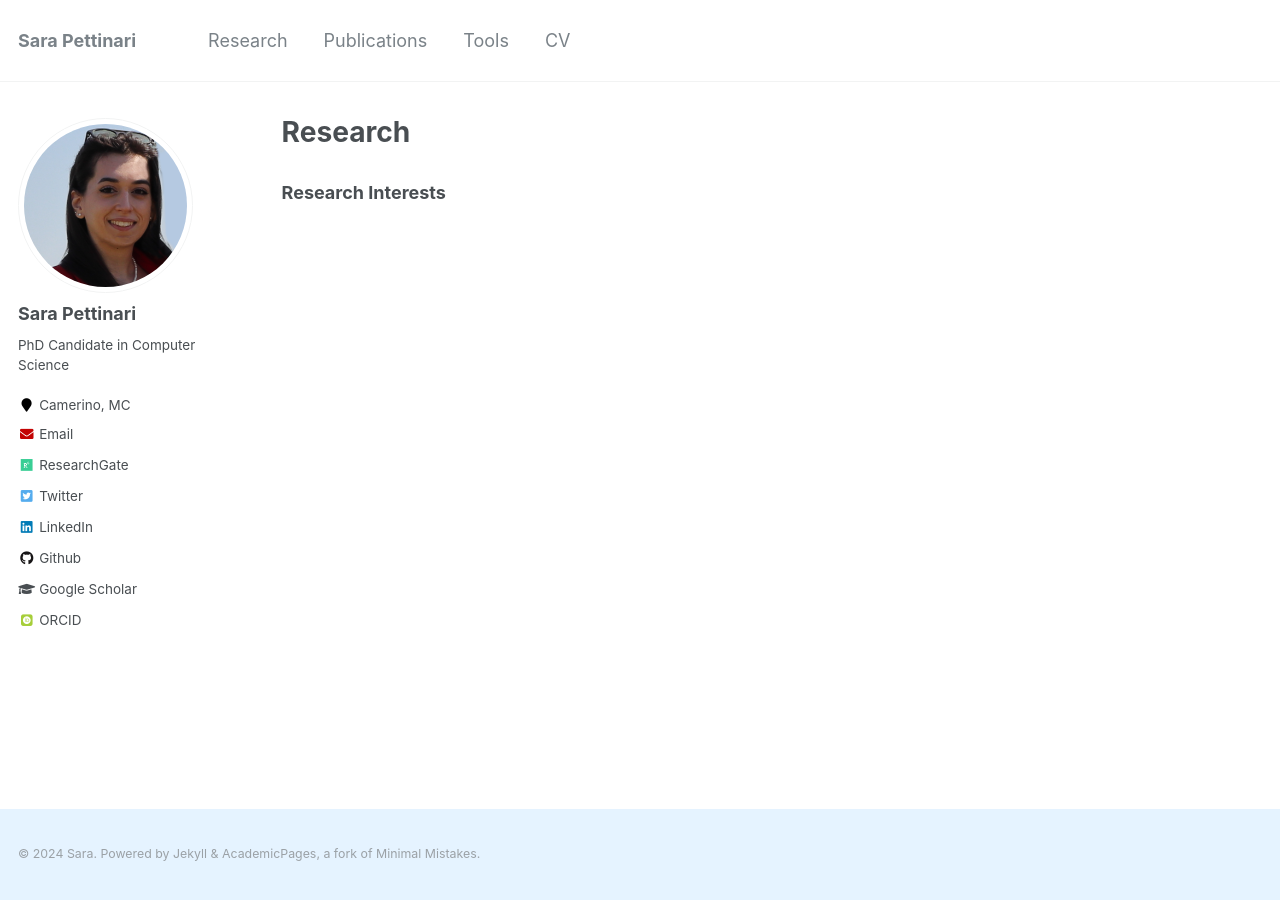
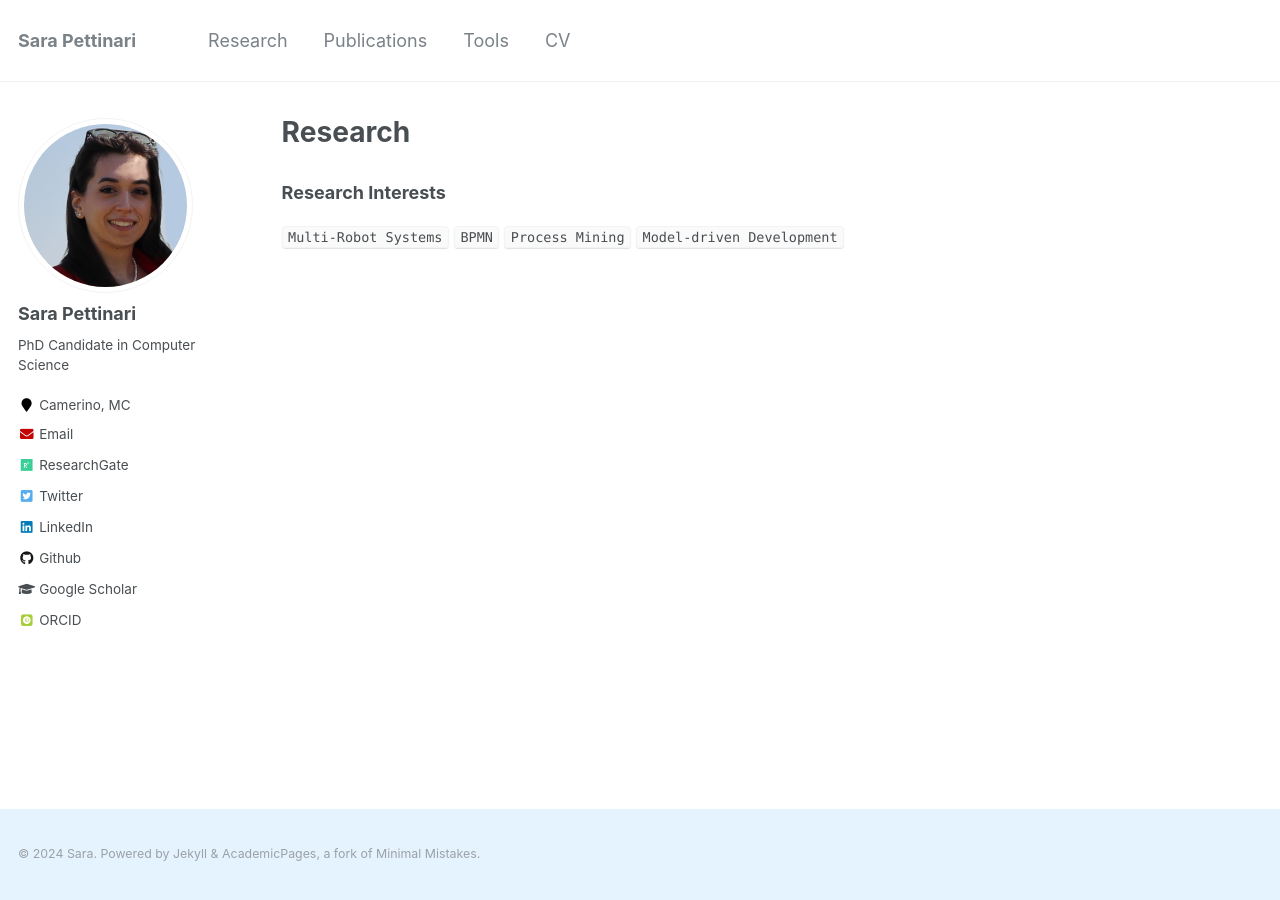
Before and after one commit to SaraPettinari/SaraPettinari.github.io, a Jekyll site: the page built from _pages/research.md, in a window 1280 px wide. Built offline with Jekyll 4.4.1, drawn with Linux system fonts in a browser that asks for light colours; some web fonts are replaced.

```diff
--- a/_pages/research.md
+++ b/_pages/research.md
@@ -3,10 +3,9 @@ layout: archive
 title: "Research"
 permalink: /research/
 author_profile: true
-tags:
-  - edge case
 ---
 
 {% include base_path %}
 
 ### Research Interests
+`Multi-Robot Systems` `BPMN` `Process Mining` `Model-driven Development`
```
Also changed, not shown: _publications/c-1.md (+2 -2 lines).
